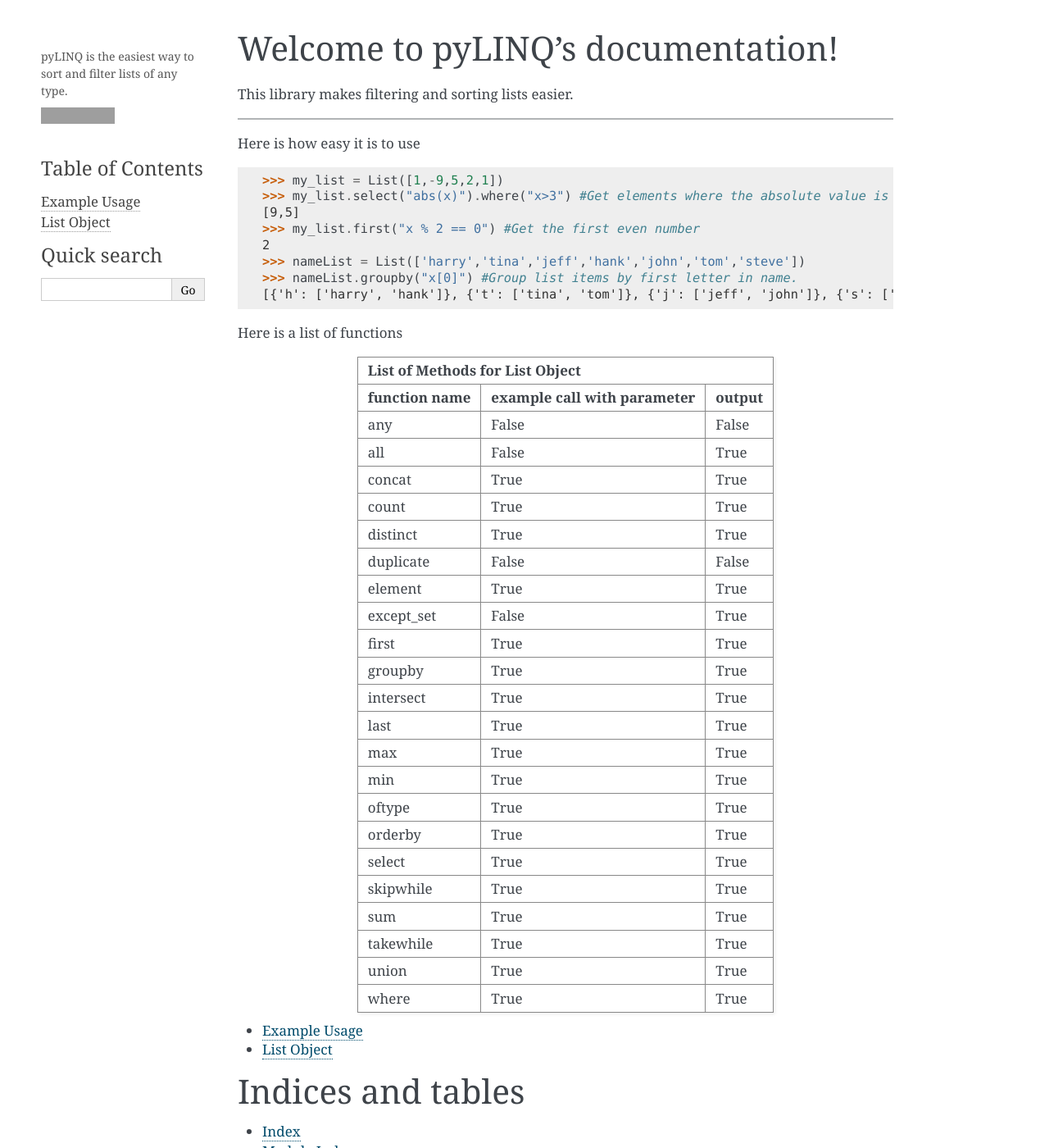
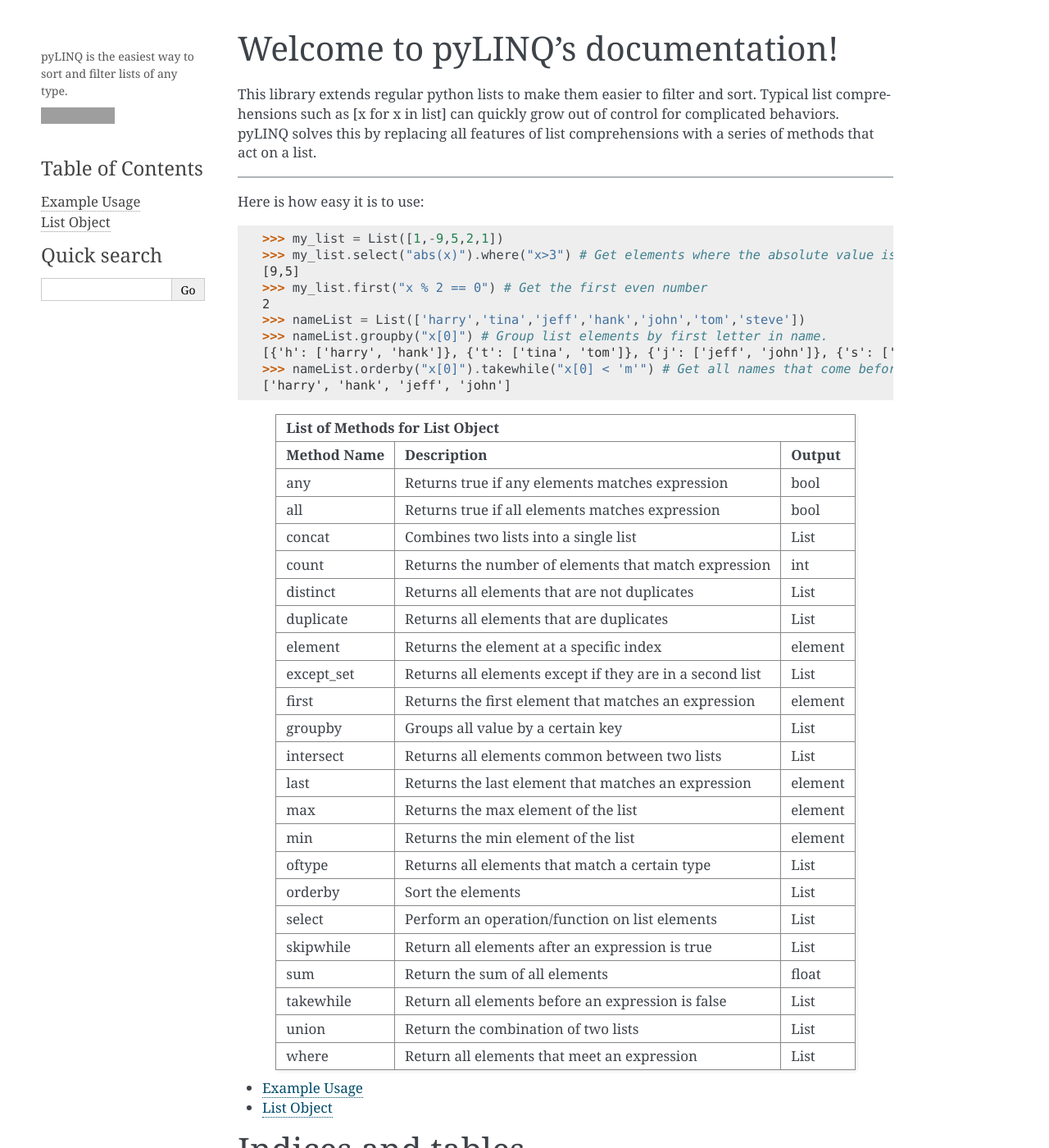
Before and after one commit to jmfernandes/pyLINQ, a Sphinx documentation site: the page built from docs/source/index.rst, in a window 1280 px wide and 1400 px high. Shown: the whole window at 82% size. Built offline with Sphinx 7.4.7, drawn with Linux system fonts in a browser that asks for light colours; formulas are drawn with MathJax 3; grey boxes are pictures that could not be loaded.

```diff
--- a/docs/source/index.rst
+++ b/docs/source/index.rst
@@ -6,51 +6,53 @@
 Welcome to pyLINQ's documentation!
 ==================================
 
-This library makes filtering and sorting lists easier.
+This library extends regular python lists to make them easier to filter and sort. Typical list comprehensions
+such as [x for x in list] can quickly grow out of control for complicated behaviors. pyLINQ solves this
+by replacing all features of list comprehensions with a series of methods that act on a list.
 
 -----
 
-Here is how easy it is to use
+Here is how easy it is to use:
 
 >>> my_list = List([1,-9,5,2,1])
->>> my_list.select("abs(x)").where("x>3") #Get elements where the absolute value is greater than 3.
+>>> my_list.select("abs(x)").where("x>3") # Get elements where the absolute value is greater than 3.
 [9,5]
->>> my_list.first("x % 2 == 0") #Get the first even number
+>>> my_list.first("x % 2 == 0") # Get the first even number
 2
 >>> nameList = List(['harry','tina','jeff','hank','john','tom','steve'])
->>> nameList.groupby("x[0]") #Group list items by first letter in name.
+>>> nameList.groupby("x[0]") # Group list elements by first letter in name.
 [{'h': ['harry', 'hank']}, {'t': ['tina', 'tom']}, {'j': ['jeff', 'john']}, {'s': ['steve']}]
+>>> nameList.orderby("x[0]").takewhile("x[0] < 'm'") # Get all names that come before letter 'm'.
+['harry', 'hank', 'jeff', 'john']
 
-Here is a list of functions
-
-============= =========================== ======
+============= ========================================================= =========
    List of Methods for List Object
-------------------------------------------------
-function name example call with parameter output
-============= =========================== ======
-any           False                       False
-all           False                       True
-concat        True                        True
-count         True                        True
-distinct      True                        True
-duplicate     False                       False
-element       True                        True
-except_set    False                       True
-first         True                        True
-groupby       True                        True
-intersect     True                        True
-last          True                        True
-max           True                        True
-min           True                        True
-oftype        True                        True
-orderby       True                        True
-select        True                        True
-skipwhile     True                        True
-sum           True                        True
-takewhile     True                        True
-union         True                        True
-where         True                        True
-============= =========================== ======
+---------------------------------------------------------------------------------
+Method Name   Description                                                Output
+============= ========================================================= =========
+any           Returns true if any elements matches expression            bool
+all           Returns true if all elements matches expression            bool
+concat        Combines two lists into a single list                      List
+count         Returns the number of elements that match expression       int
+distinct      Returns all elements that are not duplicates               List
+duplicate     Returns all elements that are duplicates                   List
+element       Returns the element at a specific index                    element
+except_set    Returns all elements except if they are in a second list   List
+first         Returns the first element that matches an expression       element
+groupby       Groups all value by a certain key                          List
+intersect     Returns all elements common between two lists              List
+last          Returns the last element that matches an expression        element
+max           Returns the max element of the list                        element
+min           Returns the min element of the list                        element
+oftype        Returns all elements that match a certain type             List
+orderby       Sort the elements                                          List
+select        Perform an operation/function on list elements             List
+skipwhile     Return all elements after an expression is true            List
+sum           Return the sum of all elements                             float
+takewhile     Return all elements before an expression is false          List
+union         Return the combination of two lists                        List
+where         Return all elements that meet an expression                List
+============= ========================================================= =========
 
 .. toctree::
    :maxdepth: 2
```
Also changed, not shown: README.rst (+40 -36 lines), docs/source/example.rst (+13 -1 lines), 1 other file.
